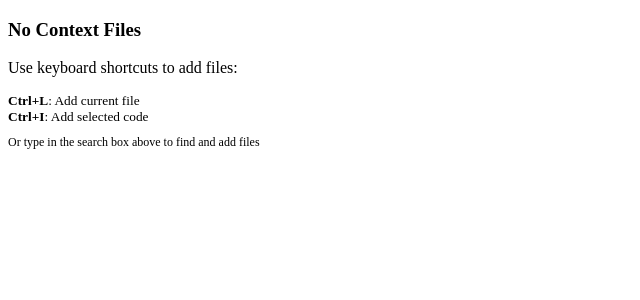
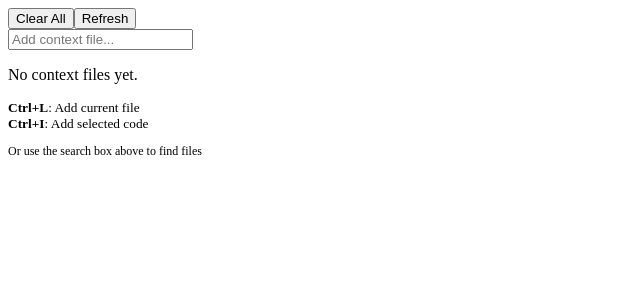
Before and after one commit to vilasone455/vscode-context-mcp-extension, a React app: page / in a window 1280 px wide. Shown: the top 300 px of the page, without its empty margins (0-640 px from the left). Built offline with nearby package versions, Linux system fonts and the light colour scheme; the HTML template or start-up script is replaced by a standard one.

Commit message:
Fix Always show search bar even when context list is empty

```diff
--- a/webview/src/App.tsx
+++ b/webview/src/App.tsx
@@ -83,11 +83,6 @@ const App: React.FC = () => {
         file.content.toLowerCase().includes(search.toLowerCase())
       );
 
-  if (contextFiles.length === 0) {
-    console.log('Rendering empty state');
-    return <EmptyState />;
-  }
-
   console.log(`Rendering ${contextFiles.length} context files`);
 
   return (
@@ -101,15 +96,19 @@ const App: React.FC = () => {
         <FileSearchInput onFileSelect={handleAddFile} />
       </div>
 
-      <div>
-        {filteredFiles.map((file) => (
+      <div className="context-files-container">
+        {contextFiles.length === 0 ? (
+          <EmptyState />
+        ) : (
+          filteredFiles.map((file) => (
             <ContextFileItem
               key={file.id}
               file={file}
               onClick={() => handleFileClick(file)}
               onRemove={() => handleRemoveFile(file.id)}
             />
-        ))}
+          ))
+        )}
       </div>
     </div>
   );
--- a/webview/src/EmptyState.tsx
+++ b/webview/src/EmptyState.tsx
@@ -4,16 +4,13 @@ const EmptyState: React.FC = (): React.ReactElement => {
   console.log('Rendering EmptyState component');
   return (
     <div className="empty-state">
-      <h3>No Context Files</h3>
-      <p>
-        Use keyboard shortcuts to add files:
-      </p>
-      <div style={{ textAlign: 'left', fontSize: 'smaller' }}>
+      <p>No context files yet.</p>
+      <div style={{ fontSize: 'smaller', margin: '8px 0' }}>
         <div><strong>Ctrl+L</strong>: Add current file</div>
         <div><strong>Ctrl+I</strong>: Add selected code</div>
       </div>
-      <p style={{ marginTop: '10px', fontSize: '12px', color: 'var(--vscode-descriptionForeground)' }}>
-        Or type in the search box above to find and add files
+      <p style={{ fontSize: '12px', color: 'var(--vscode-descriptionForeground)' }}>
+        Or use the search box above to find files
       </p>
     </div>
   );
```
Also changed, not shown: extension.js (+9 -3 lines), 3 other files (tests, documents, lock files or other folders). Lines whose indentation alone changed are shown as unchanged.
